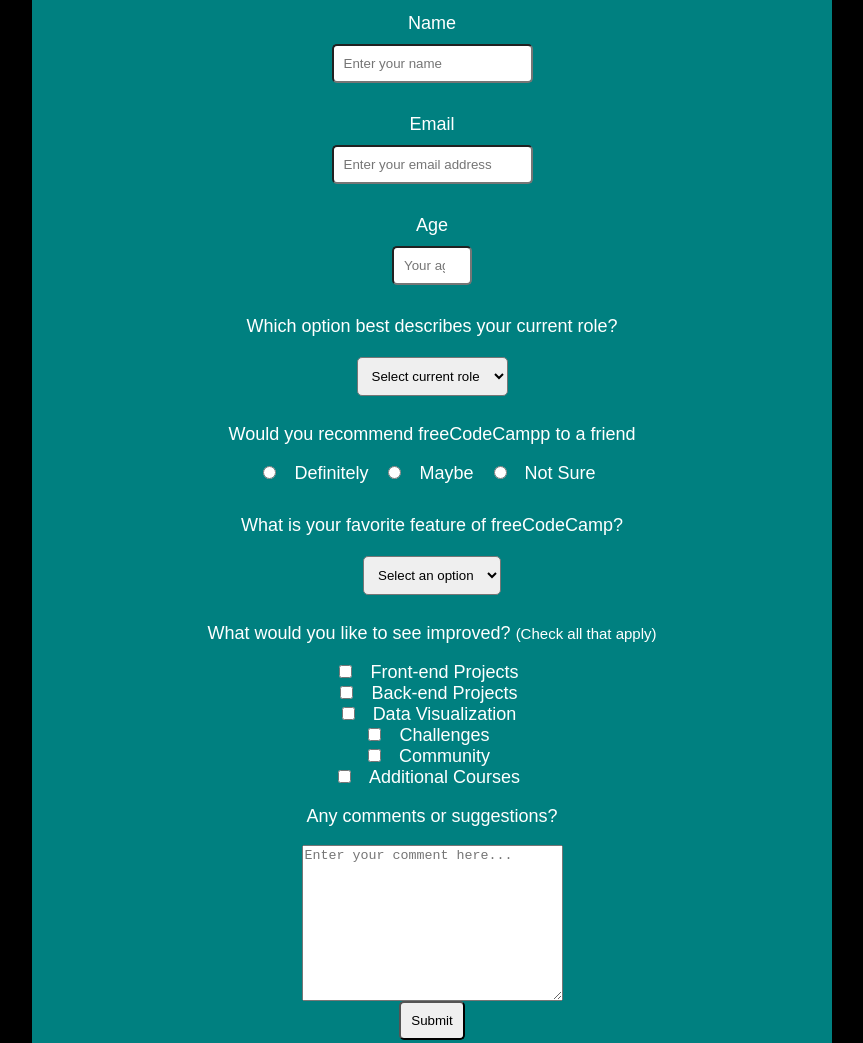
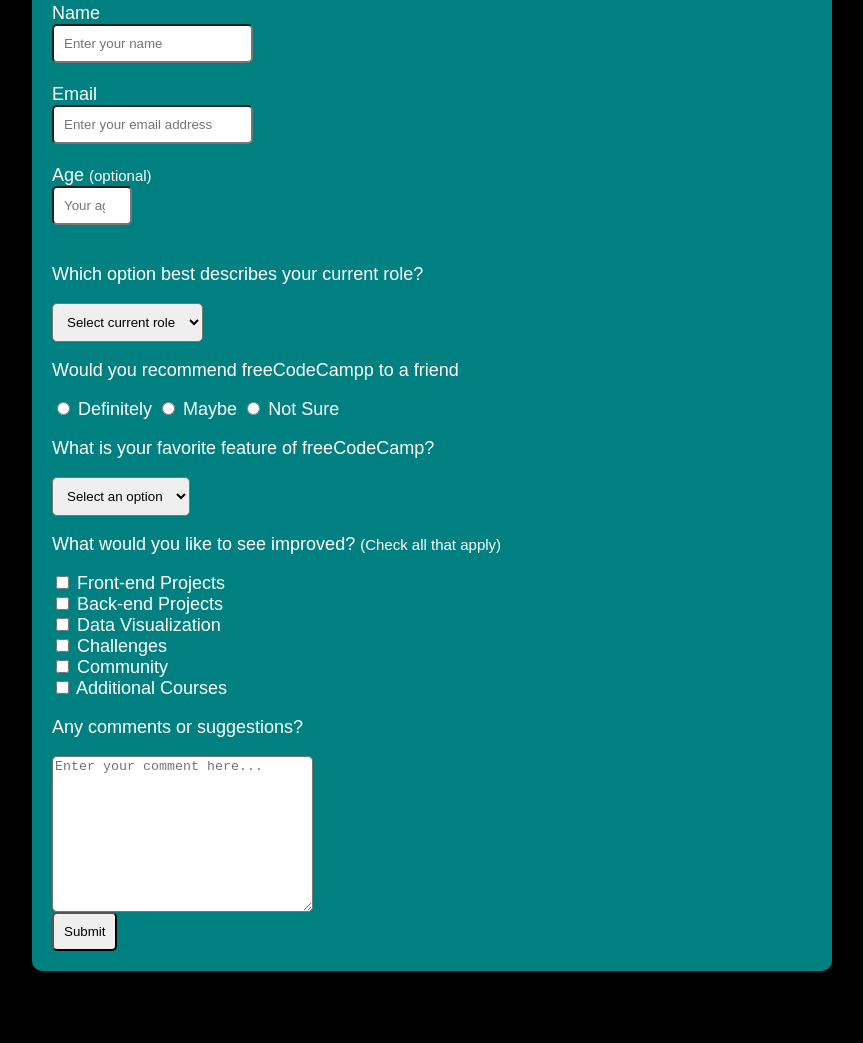
Before and after one commit to cedd15/survey-form, a plain HTML site: page index.html in a window 1280 px wide. Shown: the part 125-1168 px from the top of the page, without its empty margins (208-1071 px from the left). Drawn offline with Linux system fonts and the light colour scheme.

Commit message:
organized form elements

```diff
--- a/index.html
+++ b/index.html
@@ -33,13 +33,14 @@
             <input type="email" id="email" placeholder="Enter your email address"><br>
 
             <!-- Enter your age  -->
-            <label for="age">Age</label>
+            <label for="age">Age <span>(optional)</span></label>
             <input type="number" id="age" placeholder="Your age" min="0" max="100"><br>
 
             <!-- Select your role -->
-            <label for="roles">
+            <p>
                 Which option best describes your current role?
-            </label>
+            </p>
+
             <select name="role" id="roles">
                 <option disabled="" selected="" value="">Select current role</option>
                 <option value="">Student</option>
@@ -48,6 +49,7 @@
                 <option value="">Prefer not to say</option>
                 <option value="">Other</option>
             </select>
+
 
             <!-- Would you recomment? -->
 
@@ -65,8 +67,8 @@
             </div>
 
             <!--  favorite feature  -->
-            <br>
-            <label for="features">What is your favorite feature of freeCodeCamp?</label>
+
+            <p>What is your favorite feature of freeCodeCamp?</p>
             <select name="features" id="features">
                 <option disabled="" selected="" value="">Select an option</option>
                 <option value="">Challenges</option>
@@ -113,7 +115,9 @@
             <textarea name="message" id="message" cols="30" rows="10" placeholder="Enter your comment here..."></textarea>
 
             <!--  Submit button  -->
+
             <input type="submit" value="Submit">
+
 
         </form>
     </main>
--- a/style.css
+++ b/style.css
@@ -72,7 +72,7 @@ form {
         /* Flexbox */
     display: flex;
     flex-direction: column;
-    align-items: center;
+    align-items: flex-start;
     justify-content: center;
 }
 
@@ -81,13 +81,8 @@ input {
     border-radius: 5px;
 }
 
-label {
-    padding: 10px;
-}
-
 select {
     padding: 10px;
-    margin: 10px;
     border-radius: 5px;
 }
 
@@ -95,8 +90,9 @@ span {
     font-size: 15px;
 }
 
-
-
+textarea {
+    border-radius: 5px;
+}
 
 /* Footer */
 
```
